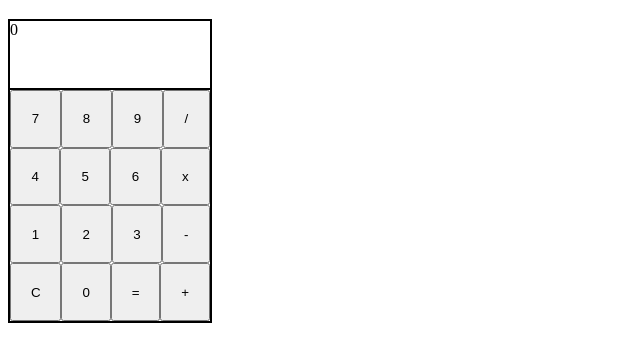
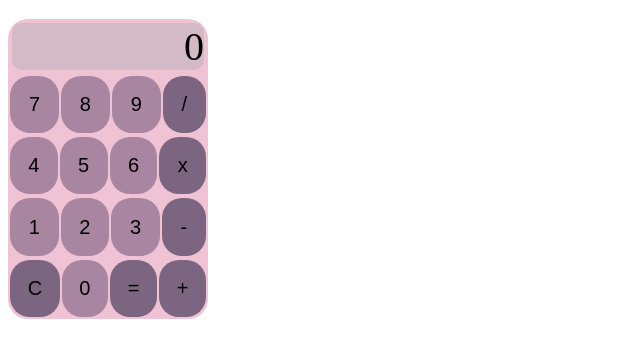
Before and after one commit to BeefyAmigo/calculator, a plain HTML site: page index.html in a window 1280 px wide. Shown: the part 61-422 px from the top of the page, without its empty margins (0-640 px from the left). Drawn offline with Linux system fonts and the light colour scheme.

Commit message:
Add styling to calculator
I rounded all the corners, and changed the
background colors of the different elements

```diff
--- a/style.css
+++ b/style.css
@@ -1,16 +1,23 @@
 .calculator {
     display: flex;
     flex-direction: column;
+    justify-content: center;
     width: 200px;
     height: 300px;
-    border: 2px solid black;
+    border-radius: 20px;
+    /* border: 4px solid black; */
+    background-color: #efc3d4;
 }
 
 #display {
-    display: flex;
-    flex-grow: 1;
-    flex-flow: column;
-    border-bottom: 2px solid black;
+
+    word-break: break-word;
+    margin: 4px;
+    border-radius: 10px;
+    font-size: 40px;
+    text-align: end;
+    justify-content: center;
+    background-color: #d4b9c7;
 }
 
 .key-pad {
@@ -22,8 +29,32 @@
 .key-pad>div {
     display: flex;
     flex: auto;
+    margin: 2px;
+    gap: 2px;
+    justify-content: space-around;
 }
+
+.num {
+    background-color: #a885a0;
+}
+
+.operator, .clear, .equals {
+    background-color: #7b6581;
+}
+
+/* .equals {
+    background-color: #4c3d61;
+} */
 
 button {
     flex:auto;
+    border-radius: 20px;
+    font-size: 20px;
+    /* background-color: #a885a0; */
+    border: none;
+    /* margin: 2px; */
 }
+
+button:hover {
+    filter: brightness(80%);
+}
```
